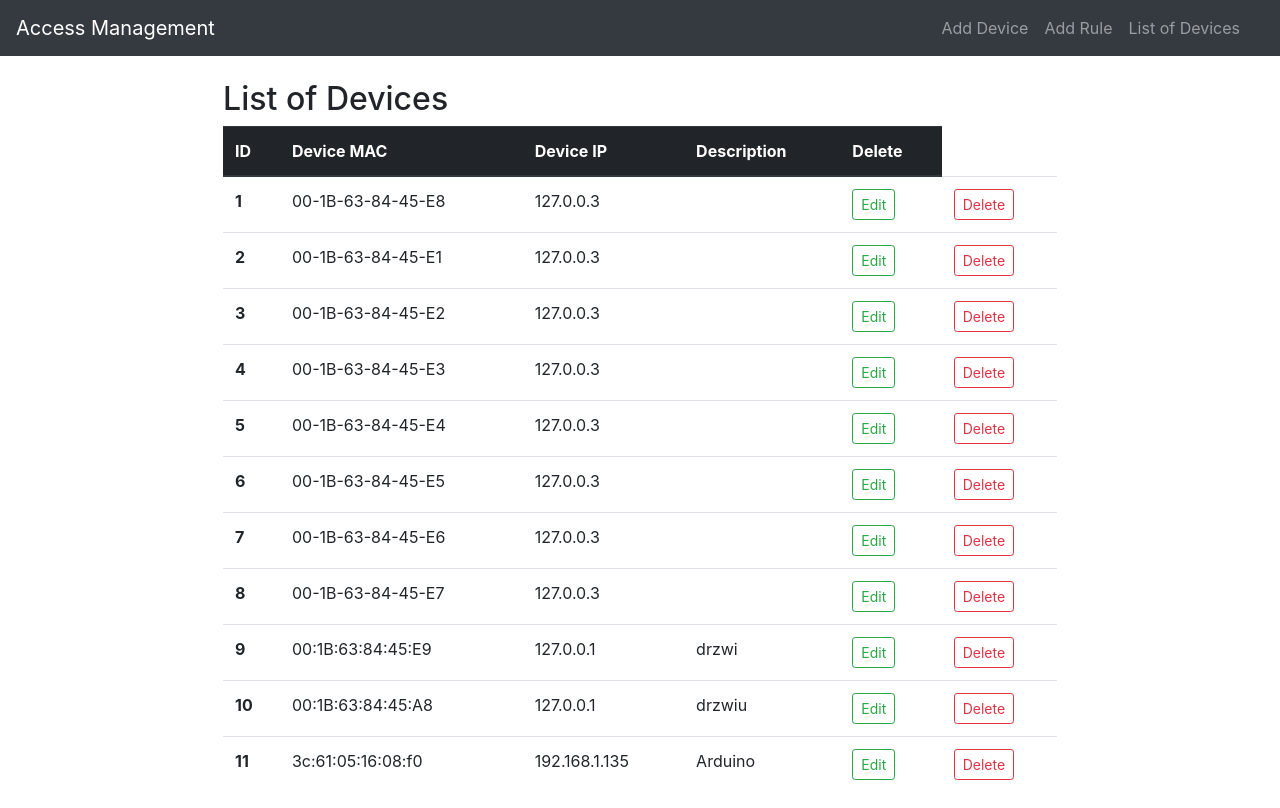
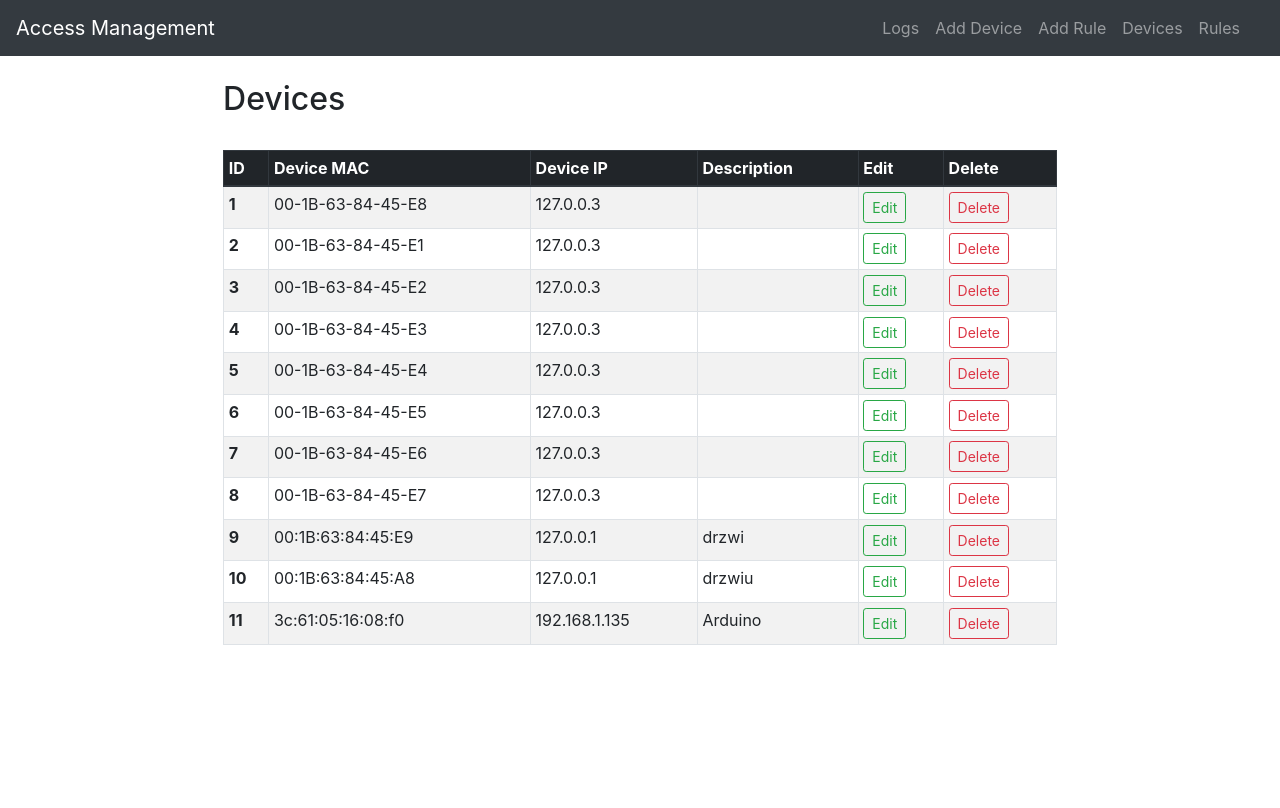
Before and after one commit to kaoiks/SW_repo, a Flask app: page /list_of_devices in a window 1280 px wide. After the commit the page ends 645 px from the top, so only its background shows below. Run offline with Flask 2, Linux system fonts and the light colour scheme; data comes from the database, SQL or seed files in the repository; both versions use the stored data as it was after the commit; some libraries are stand-ins or nearby versions.

Commit message:
Merged all the changes

```diff
--- a/application/form.py
+++ b/application/form.py
@@ -23,9 +23,9 @@ def doors_mac_choices():
 
 class RuleDataForm(FlaskForm):
     card_id = StringField('Cart ID', [validators.input_required()])
-    reader_mac = QuerySelectField('Reader', query_factory=readers_mac_choices, get_label=lambda s : '%s %s' % (s.device_mac, s.name) if (s.name!="") else s.device_mac)
+    reader_mac = QuerySelectField('Reader', query_factory=readers_mac_choices, get_label=lambda s: s.device_mac if s.name == '' else '%s (%s)' % (s.device_mac, s.name))
     # reader_mac = StringField('Reader')
-    door_mac = QuerySelectField('Door', query_factory=doors_mac_choices, get_label=lambda s : '%s %s' % (s.device_mac, s.name) if (s.name!="") else s.device_mac)
+    door_mac = QuerySelectField('Door', query_factory=doors_mac_choices, get_label=lambda s: s.device_mac if s.name == '' else '%s (%s)' % (s.device_mac, s.name))
     submit = SubmitField('Submit')
 
 class DeviceEditForm(FlaskForm):
--- a/application/routes.py
+++ b/application/routes.py
@@ -6,11 +6,12 @@ from application.models import Device
 from application.models import Rule
 from application.models import Log
 from datetime import datetime
+from sqlalchemy import desc
 
 @app.route("/")
 def index():
     entries = Rule.query.all()
-    entries_log = Log.query.all()
+    entries_log = Log.query.order_by(desc(Log.timestamp)).all()
     for x in range(len(entries_log)):
         entries_log[x].timestamp=datetime.fromtimestamp(entries_log[x].timestamp)
     return render_template('index.html', entries=entries,entries_log=entries_log)
@@ -19,6 +20,11 @@ def index():
 def list_of_devices():
     entries = Device.query.all()
     return render_template('list_of_devices.html', entries=entries)
+
+@app.route("/list_of_rules")
+def list_of_rules():
+    entries = Rule.query.all()
+    return render_template('list_of_rules.html', entries=entries)
 
 @app.route("/add_device", methods=["GET","POST"])
 def add_device():
@@ -34,6 +40,19 @@ def add_device():
             flash("Successful submission", 'success')
             return redirect(url_for('index'))
     return render_template("add_device.html", form=form)
+
+@app.route("/edit_device/<string:entry_mac>", methods=["GET","POST"])
+def edit_device(entry_mac):
+    form=DeviceEditForm()
+    entry = Device.query.get_or_404(entry_mac)
+
+    if form.validate_on_submit():
+        entry.name = form.edit_name.data
+
+        db.session.commit()
+        flash("Successful edit", 'success')
+        return redirect(url_for('list_of_devices'))
+    return render_template('edit_device.html', entry=entry, form=form)
 
 @app.route("/edit_device/<string:entry_mac>", methods=["GET","POST"])
 def edit_device(entry_mac):
--- a/application/templates/layout.html
+++ b/application/templates/layout.html
@@ -1,4 +1,3 @@
-
 <!DOCTYPE html>
 <html lang="en">
 <head>
@@ -25,9 +24,11 @@
                             </button>
                             <div class="collapse navbar-collapse" id="navbarNavAltMarkup">
                                 <div class="navbar-nav ml-auto mr-3">
+                                    <a class="nav-item nav-link" href="{{url_for('index')}}">Logs</a>
                                     <a class="nav-item nav-link" href="{{url_for('add_device')}}">Add Device</a>
                                     <a class="nav-item nav-link" href="{{url_for('add_rule')}}">Add Rule</a>
-                                    <a class="nav-item nav-link" href="{{url_for('list_of_devices')}}">List of Devices</a>
+                                    <a class="nav-item nav-link" href="{{url_for('list_of_devices')}}">Devices</a>
+                                    <a class="nav-item nav-link" href="{{url_for('list_of_rules')}}">Rules</a>
                                 </div>
                             </div>
                         </nav>
@@ -35,7 +36,7 @@
                 </div>
          </div>
         <div class="row justify-content-center">
-            <div class="col-md-10">
+            <div class="col-md-10 justify-content-center">
                  {% with messages = get_flashed_messages(with_categories = True) %}
                 {% if messages %}
                         {% for category, message in messages %}
--- a/application/templates/list_of_devices.html
+++ b/application/templates/list_of_devices.html
@@ -2,8 +2,10 @@
 {% block content %}
 
     <div class="col-sm-10 ml-auto mr-auto ">
-        <H2>List of Devices </H2>
-        <table class="table">
+        <H2>Devices</H2>
+        <div style="max-height: 72vh; overflow: auto;">
+        <br>
+        <table class="table table-striped table-bordered table-sm" style="border-collapse: collapse; width: 100%;">
             <thead class="thead-dark">
                 <tr>
 
@@ -11,6 +13,7 @@
                     <th scope="col">Device MAC</th>
                     <th scope="col">Device IP</th>
                     <th scope="col">Description</th>
+                    <th scope="col">Edit</th>
                     <th scope="col">Delete</th>
                 </tr>
             </thead>
@@ -28,6 +31,7 @@
                 {% endfor %}
         </tbody>
         </table>
+        </div>
 
     </div>
 {% endblock %}
--- a/run.py
+++ b/run.py
@@ -2,4 +2,4 @@ from application import app
 
 
 if __name__ == '__main__':
-    app.run(debug = True, host = '0.0.0.0')
+    app.run(host = '0.0.0.0')
```
Also changed, not shown: application/templates/index.html (+34 -32 lines), application/templates/list_of_rules.html (added, +35 -0 lines), fastapi/main.py (+12 -0 lines), instance/sw_db.db.
